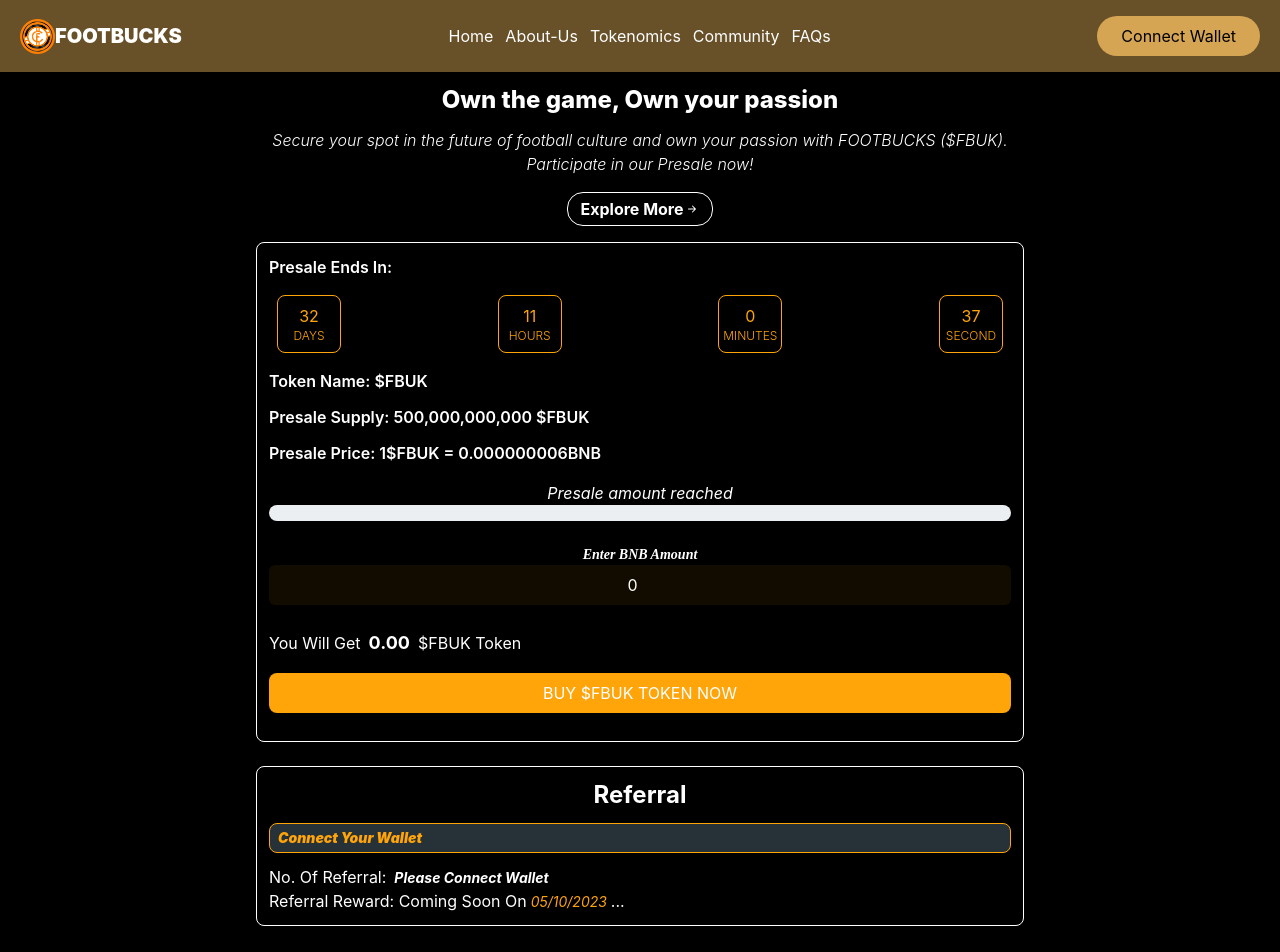
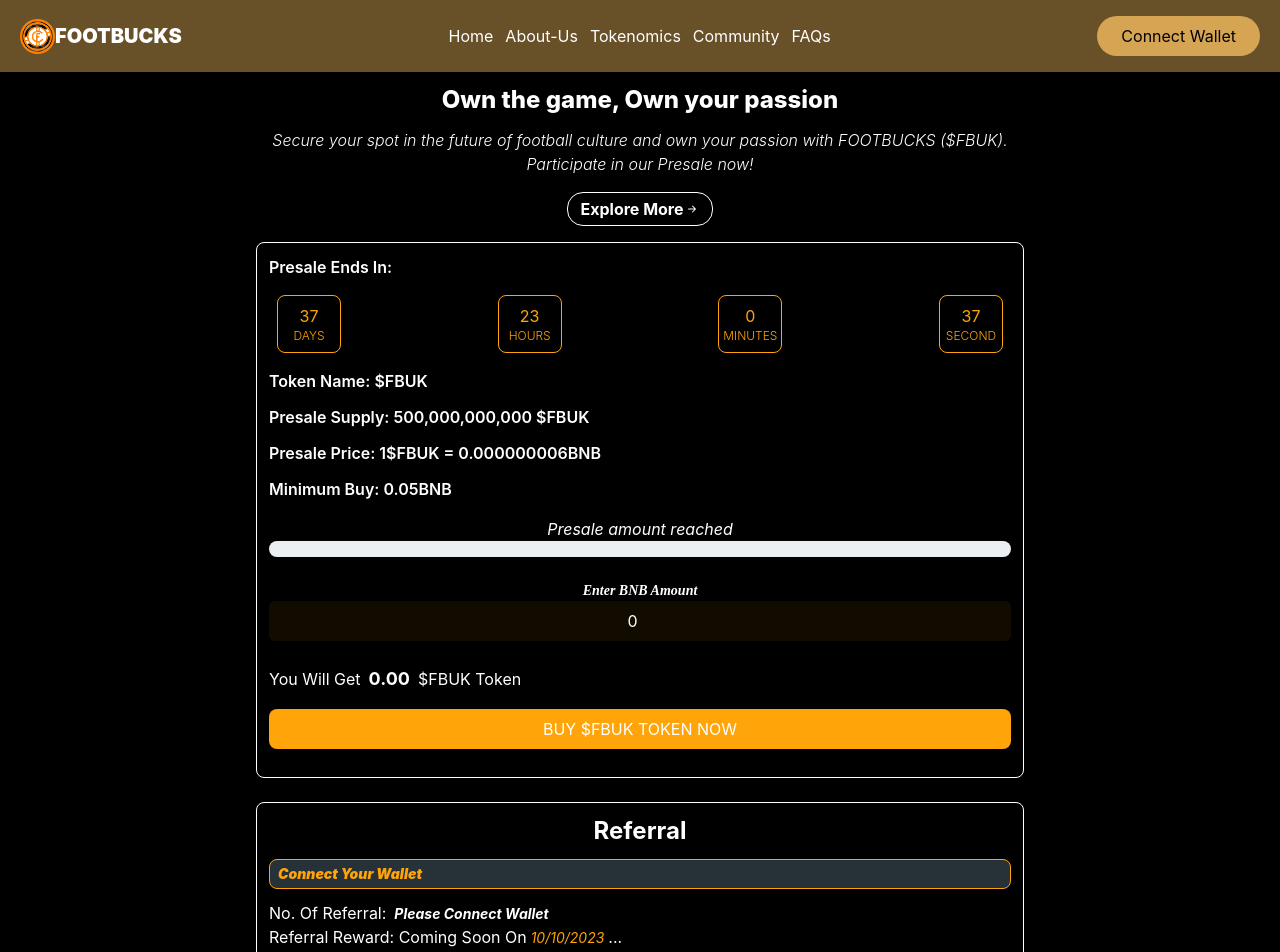
Before and after one commit to V-Blaze/footbucks, a React (Create React App) app: page /presale in a window 1280 px wide. Shown: the top 952 px of the page. Built offline with nearby package versions, Linux system fonts and the light colour scheme; no server answers; the database is empty.

Commit message:
Update presale contract address

```diff
--- a/src/pages/Presale.js
+++ b/src/pages/Presale.js
@@ -30,7 +30,8 @@ const Presale = () => {
   const address = useSelector((state) => state.Presale?.address);
   const dispatch = useDispatch();
 
-  const targetDate = '2023-10-05T00:00:00';
+  const targetDate = '2023-10-10T12:00:00';
+  // const targetDate = '2023-09-21T12:00:00';
   const statID = 'z9bpgnbhsya';
   const key = 'tokenSold';
 
@@ -43,9 +44,9 @@ const Presale = () => {
   };
 
   const handleBuy = () => {
-    if (!BNBAmount || BNBAmount < 0.001) return errorToast('BNB Must be greater than 0.001');
+    if (!BNBAmount || BNBAmount < 0.05) return errorToast('BNB Must be greater than 0.05');
     if (!isConnected) return errorToast('Please Connect Your Wallet');
-    if (chainId !== 97) return errorToast('Please Connect to BSC Network');
+    if (chainId !== 56) return errorToast('Please Connect to BSC Network');
 
     dispatch(buyPresale(BNBAmount)).then((res) => {
       if (res.error) {
@@ -93,7 +94,7 @@ const Presale = () => {
       if (res.error) {
         errorToast(res.payload);
       } else {
-        const totalAirdrop = 1000000;
+        const totalAirdrop = 500000000000;
         const totalSold = res.payload.tokenSold;
         const percentage = (totalSold / totalAirdrop) * 100;
         setPercent(Math.ceil(percentage));
@@ -144,6 +145,7 @@ const Presale = () => {
             <li>Token Name: $FBUK</li>
             <li>Presale Supply: 500,000,000,000 $FBUK</li>
             <li>Presale Price: 1$FBUK = 0.000000006BNB</li>
+            <li>Minimum Buy: 0.05BNB</li>
           </ul>
           <div className="flex flex-col justify-center items-center w-full italic">
             <span>Presale amount reached</span>
@@ -193,7 +195,7 @@ const Presale = () => {
           </h4>
           <h5>
             Referral Reward: Coming Soon On
-            <span className=" text-sm italic text-[#FFA409]"> 05/10/2023 </span>
+            <span className=" text-sm italic text-[#FFA409]"> 10/10/2023 </span>
             ...
           </h5>
         </div>
--- a/src/redux/Presale/presale.js
+++ b/src/redux/Presale/presale.js
@@ -6,7 +6,7 @@ import { ethers } from '../../web3/ethers';
 import { db } from '../../firebase';
 import { ABI } from '../../web3/Abi';
 
-const contractAddress = '0x3C12006713dDDdb8BFd552b611c28Bb899186f63';
+const contractAddress = '0x68AdA167704DE68933E7a8B4722C8323FB4210e5';
 
 const initialState = {
   loading: false,
```
Also changed, not shown: 1 other file (tests, documents, lock files or other folders).
